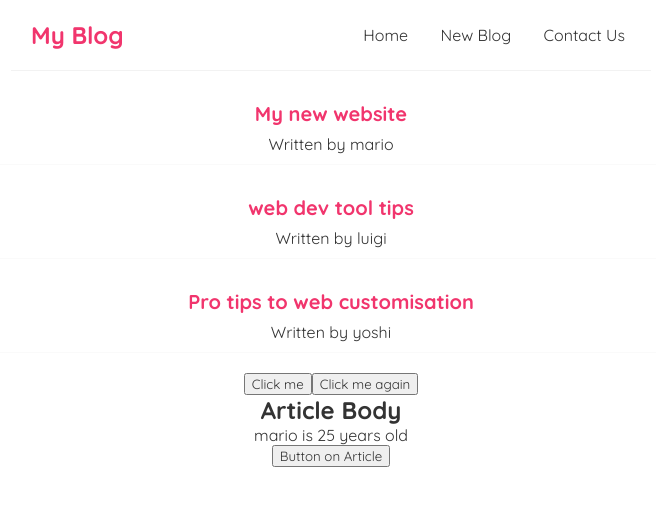
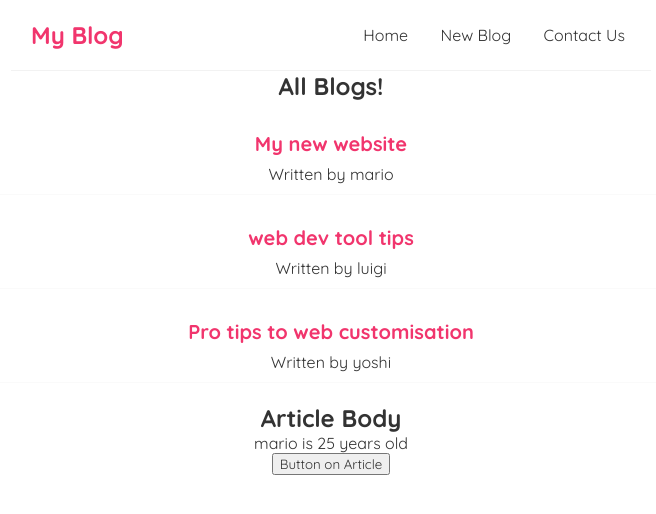
Before and after one commit to Savi-Grover/React-Blog-app, a React (Create React App) app: page /create in a window 1280 px wide. Shown: the top 514 px of the page, without its empty margins (309-965 px from the left). Built offline with nearby package versions, Linux system fonts and the light colour scheme.

Commit message:
Props -used for BlogList

```diff
--- a/src/App.js
+++ b/src/App.js
@@ -3,7 +3,7 @@
 import NavBar from './Navbar';
 import Home from './Home';
 import Article from './Article';
-import { useState } from 'react';
+import BlogList from './BlogList';
 
 function App() {
 
@@ -17,7 +17,7 @@
   return (
     <div className="App">
       <NavBar/>
-    < div classname="content">
+    <div classname="content">
       <Home/>
      {/*<h1>App Component</h1>*/}
 
--- /dev/null
+++ b/src/BlogList.js
@@ -0,0 +1,17 @@
+const BlogList =(props) => {
+    const blogs =props.blogs;
+    const title=props.title;
+
+return (
+<div classname="Blog-list">
+    <h2>{title}</h2>
+{blogs.map((blog)=>(
+<div className="blog-preview" key={blog.id}>
+<h2>{ blog.title}</h2>
+<p>Written by {blog.author}</p>
+</div>
+))}
+</div>
+);
+}
+export default BlogList;
--- a/src/Home.js
+++ b/src/Home.js
@@ -1,5 +1,5 @@
 import { useState } from 'react';
-
+import BlogList from './BlogList';
 const Home = () => {
 
     const[blogs,setBlogs]= useState([
@@ -9,35 +9,12 @@
 
     ]);
 
-const handleClick=()=> {
-    console.log('hello all');
-}
-
-const handleClickAgain=(name)=> {
-    console.log('hello' + name);
-}
 
     return (
 <div className="home">
 
-{blogs.map((blogtoshow)=>(
-<div className="blog-preview" key={blogtoshow.id}>
-<h2>{ blogtoshow.title}</h2>
-<p>Written by {blogtoshow.author}</p>
+<BlogList blogs={blogs} title="All Blogs!"/>
 </div>
 )
-)}
-
-
-    {/*<h2>Homepage< a href="/" style={{color: "purple"}}>Content</a></h2>*/}
-    <button onClick={handleClick}>Click me</button>
-    <button onClick={
-        ()=>{handleClickAgain('savi')}
-        }>Click me again</button>
-
-
-</div>
-    );
 }
-
 export default Home;
```
